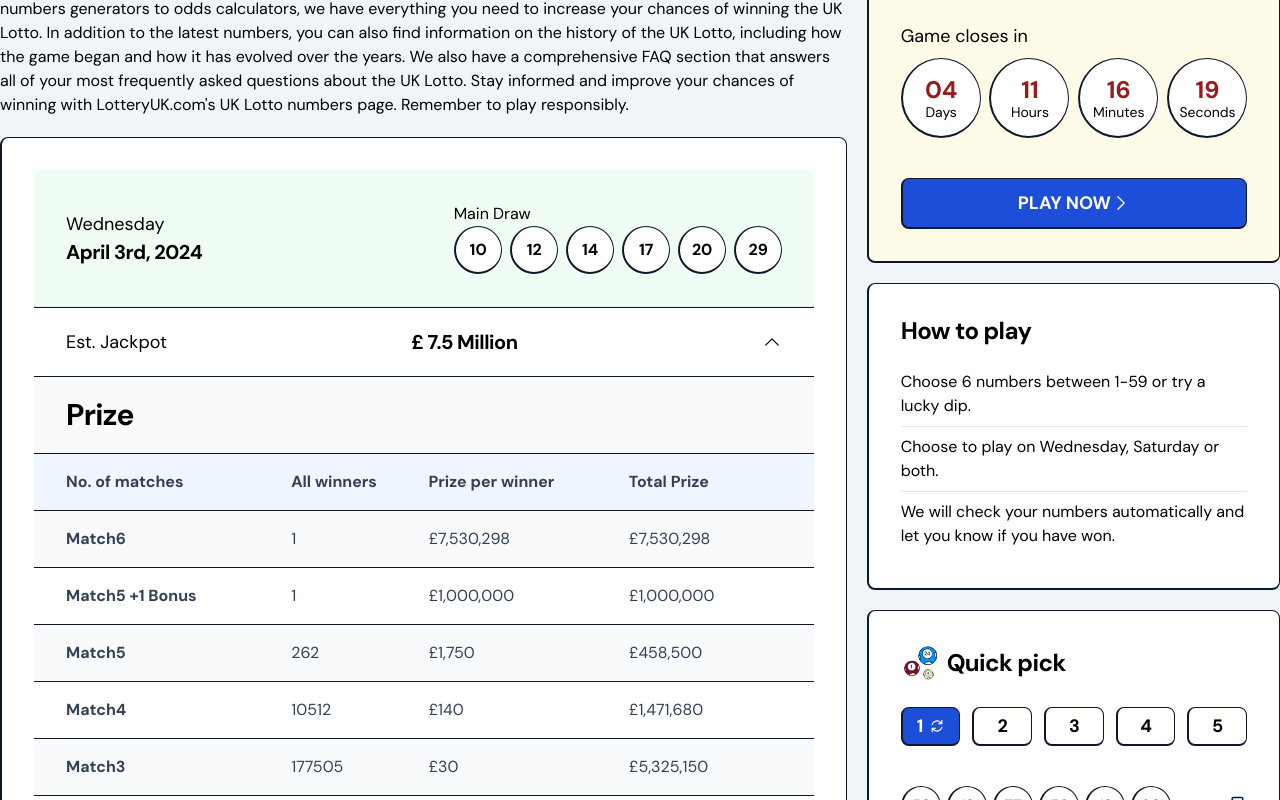
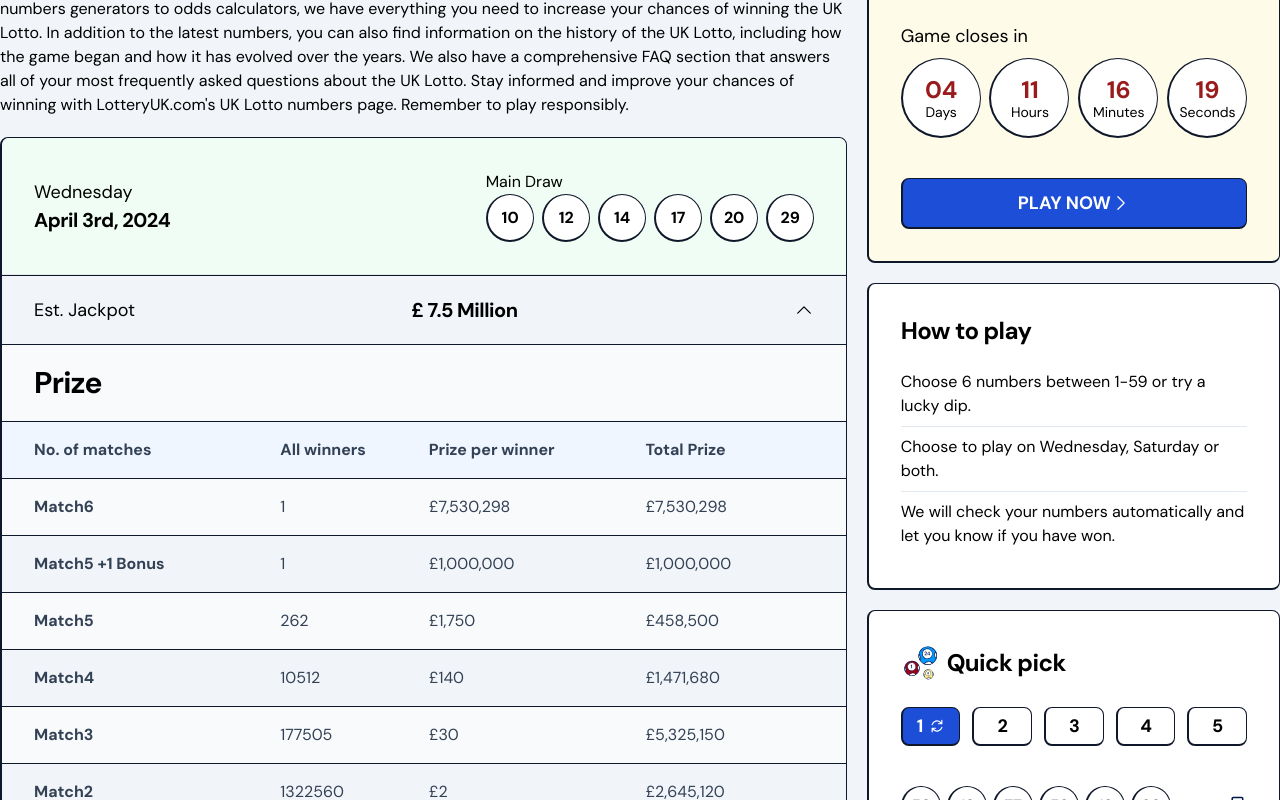
Before and after one commit to zpwparsons/lottery, a Next.js app: page /uk-lotto in a window 1280 px wide. Shown: the part 760-1560 px from the top of the page. Built offline with nearby package versions, Linux system fonts and the light colour scheme.

Commit message:
fix: fix the padding on the lottery prize table

```diff
--- a/app/ui/lottery-prize-table.tsx
+++ b/app/ui/lottery-prize-table.tsx
@@ -60,7 +60,7 @@ export default function LotteryPrizeTable() {
     const drawDate = moment(data.draw_date);
 
     return (
-        <Card className="p-0">
+        <div className="border-t border-r border-b-2 border-l-2 border-slate-900 rounded-lg">
             <div className="bg-green-50 rounded-t-lg border-b flex items-center justify-between p-8">
                 <div>
                     <p className="text-lg">{drawDate.format('dddd')}</p>
@@ -123,6 +123,6 @@ export default function LotteryPrizeTable() {
                     </tbody>
                 </table>
             </div>
-        </Card>
+        </div>
     );
 }
```
